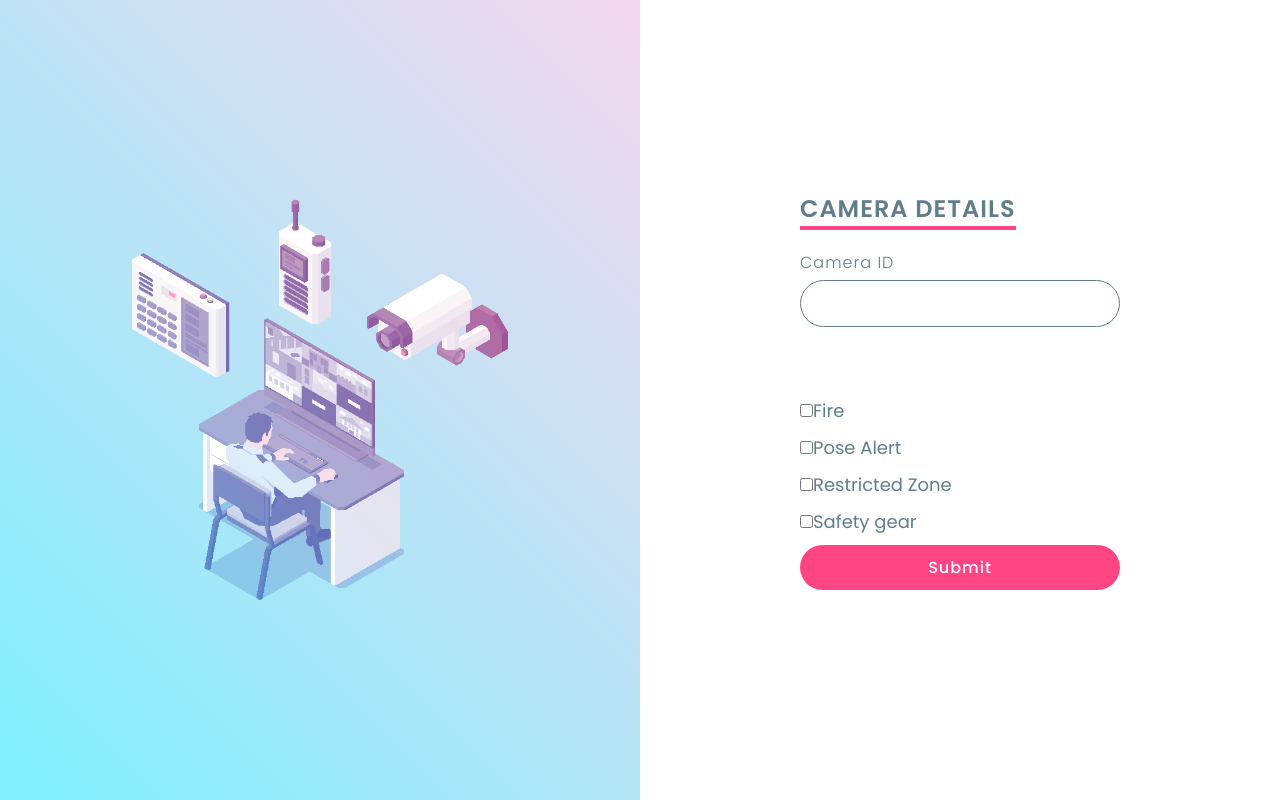
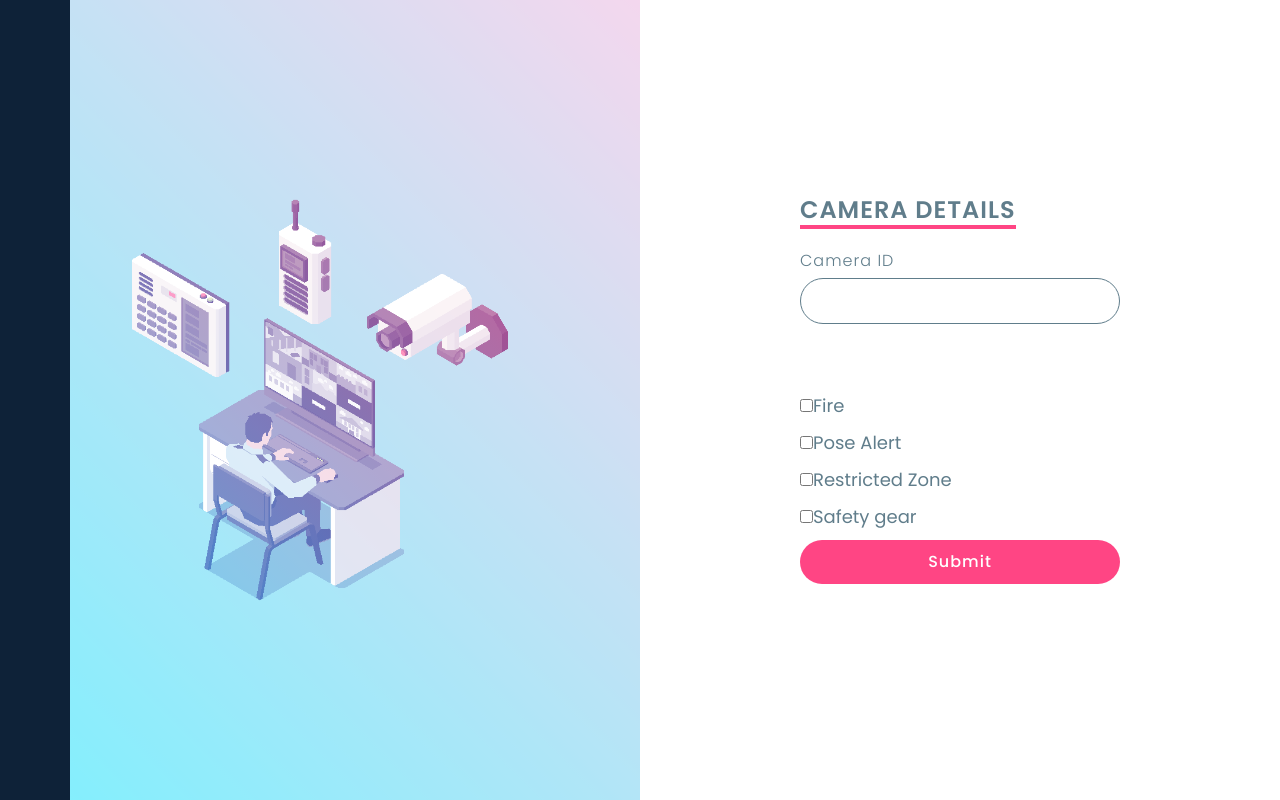
Before and after one commit to sufyan-555/industrial_safety_app, a Flask app: page /manage_camera in a window 1280 px wide. Run offline with Flask 3, Linux system fonts and the light colour scheme; some libraries are stand-ins or nearby versions.

Commit message:
pages updated with sidebar

```diff
--- a/app.py
+++ b/app.py
@@ -1,4 +1,5 @@
 import cv2
+import base64
 from flask import Flask, render_template, Response,request,redirect
 from models.r_zone import people_detection
 from datetime import datetime,timedelta
@@ -134,6 +135,8 @@
 @app.route('/notifications')
 def notifications():
     alerts = Alert.query.all()
+    for alert in alerts:
+        alert.frame_snapshot = base64.b64encode(alert.frame_snapshot).decode('utf-8')
     return render_template('notifications.html', alerts=alerts)
 
 
--- a/static/css/style_dash.css
+++ b/static/css/style_dash.css
@@ -29,14 +29,19 @@
 }
 
 .main {
+    padding-left: 260px; /* Adjust this value to ensure content isn't covered by the sidebar */
     min-height: 100vh;
     width: 100%;
-    overflow: hidden;
+    overflow-y: auto; /* Add this to allow vertical scrolling if needed */
     transition: all 0.35s ease-in-out;
     background-color: #fafbfe;
 }
 
 #sidebar {
+    position: fixed;
+    top: 0;
+    left: 0;
+    bottom: 0; /* Adjust this if you want the sidebar to end at a different point */
     width: 70px;
     min-width: 70px;
     z-index: 1000;
@@ -44,7 +49,9 @@
     background-color: #0e2238;
     display: flex;
     flex-direction: column;
+    overflow-y: auto; /* Add this to allow vertical scrolling if needed */
 }
+
 
 #sidebar.expand {
     width: 260px;
--- a/templates/manage_cam.html
+++ b/templates/manage_cam.html
@@ -1,13 +1,23 @@
 <!DOCTYPE html>
 <html lang="en">
+
 <head>
     <meta charset="UTF-8">
+    <meta http-equiv="X-UA-Compatible" content="IE=edge">
     <meta name="viewport" content="width=device-width, initial-scale=1.0">
+    <link href="https://cdn.lineicons.com/4.0/lineicons.css" rel="stylesheet" />
+    <link href="https://cdn.jsdelivr.net/npm/bootstrap@5.3.0-alpha3/dist/css/bootstrap.min.css" rel="stylesheet"
+        integrity="sha384-KK94CHFLLe+nY2dmCWGMq91rCGa5gtU4mk92HdvYe+M/SXH301p5ILy+dN9+nJOZ" crossorigin="anonymous">
+    <link rel="stylesheet" href="static/css/style_dash.css">
+
     <title>Manage Cameras</title>
     <link rel="stylesheet" href="/static/css/manage_cam.css">
 
 </head>
+
 <body>
+    <div class="wrapper">
+        {% include 'sidebar.html' %}
         <section>
             <div class="imgBx">
                 <img src="/static/img/manage_Cam_bg.png">
@@ -54,5 +64,13 @@
                     </div>
             </div>
         </section>
+    </div>
+
+
+    <script src="https://cdn.jsdelivr.net/npm/bootstrap@5.3.0-alpha3/dist/js/bootstrap.bundle.min.js"
+        integrity="sha384-ENjdO4Dr2bkBIFxQpeoTz1HIcje39Wm4jDKdf19U8gI4ddQ3GYNS7NTKfAdVQSZe"
+        crossorigin="anonymous"></script>
+    <script src="static/js/script_dash.js"></script>
 </body>
+
 </html>
--- /dev/null
+++ b/templates/sidebar.html
@@ -0,0 +1,45 @@
+<!-- sidebar.html -->
+<aside id="sidebar">
+    <div class="d-flex">
+        <button class="toggle-btn" type="button">
+            <i class="lni lni-grid-alt"></i>
+        </button>
+        <div class="sidebar-logo">
+            <a href="#">Dashboard</a>
+        </div>
+    </div>
+    <ul class="sidebar-nav">
+        <li class="sidebar-item">
+            <a href="/dashboard" class="sidebar-link">
+                <i class="lni lni-home"></i>
+                <span>Home</span>
+            </a>
+        </li>
+        <li class="sidebar-item">
+            <a href="/manage_camera" class="sidebar-link">
+                <i class="lni lni-camera"></i>
+                <span>Manage Camera</span>
+            </a>
+        </li>
+        <li class="sidebar-item">
+            <a href="/notifications" class="sidebar-link">
+                <i class="lni lni-popup"></i>
+                <span>Notification</span>
+            </a>
+        </li>
+        <li class="sidebar-item">
+            <a href="/complaints" class="sidebar-link">
+                <i class="lni lni-envelope"></i>
+                <span>Complaints</span>
+            </a>
+        </li>
+    </ul>
+    <div class="sidebar-footer">
+        <li class="sidebar-item">
+            <a href="/logout" class="sidebar-link">
+                <i class="lni lni-exit"></i>
+                <span>Logout</span>
+            </a>
+        </li>
+    </div>
+</aside>
```
Also changed, not shown: static/css/notifications.css (added, +13 -0 lines), templates/dash.html (+2 -39 lines), templates/notifications.html (+38 -7 lines). Lines whose indentation alone changed are shown as unchanged.
